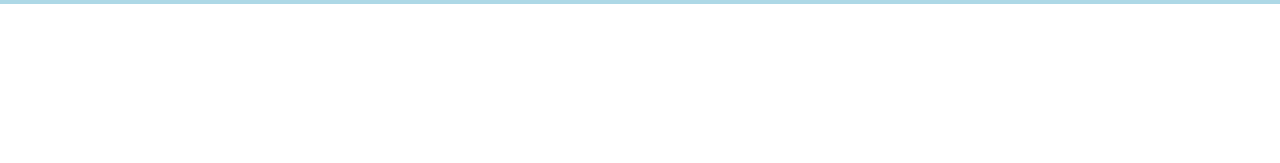
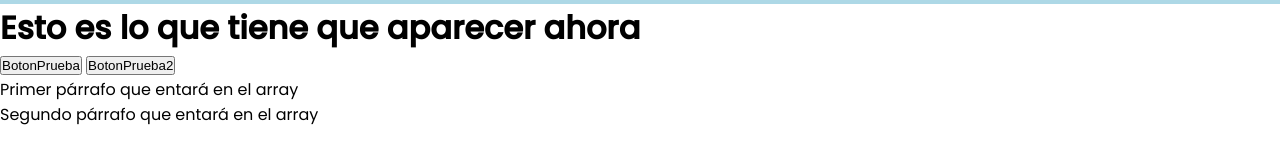
Before and after one commit to AprendiendoDisenoWeb/BasicoDisenioWeb, a plain HTML site: page HTMLBasico.html in a window 1280 px wide. Shown: the part 363-526 px from the top of the page. Drawn offline with nearby package versions, Linux system fonts and the light colour scheme.

Commit message:
añadidos eventos de raton y comienzo de DOM en general

```diff
--- a/BasicoJavaScript.js
+++ b/BasicoJavaScript.js
@@ -90,3 +90,10 @@ sumaConParametros(14, 102);
 
 //He dejado en la carpeta "Pantallazos importantes" una demostración de cómo puedo llamar
 //desde la consola a una función creada en este archivo javascript, pasándole parámetros y todo
+
+
+
+//Ahora vamos a ver cómo referenciar los objetos dentro del documento html en base a su id
+var divLogo = document.getElementById("divDelLogo");
+
+console.log(divLogo);
--- a/HTMLBasico.html
+++ b/HTMLBasico.html
@@ -2,7 +2,7 @@
 
 <html lang="es"> <!--Todo el código html de mi página web irá entre estas etiquetas. A las etiquetas se les pueden dar atributos. En este caso con el atributo lang indicamos al navegador que nos indexe la pagina teniendo en cuenta que está en español-->
     <head> <!--Lo que haya entre estas etiquetas no será visible en la página. En el head se suele incluir información como las hojas de estilo, archivos javascript internos, iconos, título...-->
-        <title>Esto es lo que aparecerá arriba junto al logo</title>
+        <title id="Titulo">Esto es lo que aparecerá arriba junto al logo</title>
 
         <meta charset="utf-8"/> <!--Especificamos el formato del texto de nuestra página. Las etiquetas meta recogen metadatos. Son utilizadas por los navegadores-->
         <meta name="description" content="Página de prueba HTML 5"/> <!--Damos una descripción para que los buscadores categoricen la página-->
@@ -18,7 +18,7 @@
 
     <body> <!--La información visible de la página web estará siempre dentro del body-->
         <header> <!--Suele usarse para añadir tu logo, tus links de navegación...-->
-            <div class="logo-container"> <!--esta etiqueta viene de <<división>>, sirve para crear secciones o agrupar contenidos. Con el atributo class le damos un nombre con el que podrá ser referenciado, por ejemplo, desde el .css-->
+            <div id="divDelLogo" class="logo-container"> <!--esta etiqueta viene de <<división>>, sirve para crear secciones o agrupar contenidos. Con el atributo class le damos un nombre con el que podrá ser referenciado, por ejemplo, desde el .css-->
                 <img src="./logo.png" alt="logo"/>
             </div>
             <nav> <!--Donde se suelen poner los links de navegación-->
@@ -33,6 +33,16 @@
             </div>
         </header>
 
+        <div>
+            <h1 id="prueba">Hola soy un documento en HTML</h1>
+        </div>
+
+        <button id="boton">BotonPrueba</button>
+        <button id="boton2">BotonPrueba2</button>
+
+        <p id="parrafo" class="lead">Primer párrafo que entará en el array</p>
+        <p id="parrafo" class="lead">Segundo párrafo que entará en el array</p>
+
         <script>
             //Variables en javscript (utilizaremos la palabra reservada "var") Por cierto, ahora puedo utilizar // para comentaarios porque estoy dentro de una etiqueta script, luego la sintaxis es la misma que en javascript donde sí se pueden utilizar
             var numero = 78; //No es necesario definir de qué tipo es la variable, igual que en python
@@ -42,6 +52,49 @@
 
             console.log("Esto es lo que aparecerá en la consola"); //Esto sería literalmente un printf, porque lo estaríamos viendo en la consola (en la web: click derecho inspeccionar elemento -> consola)
 
+            var div = document.getElementById("divDelLogo");
+            var titulo = document.getElementById("Titulo");
+            var prueba = document.getElementById("prueba");
+            var boton = document.getElementById("boton");
+            var boton2 = document.getElementById("boton2");
+            var parrafos = document.getElementsByClassName("lead"); //Como hay dos párrafos con el mismo nombre de clase "lead", la var parrafos que estamos creando será un array en el que estarán ambos párrafos
+            var todosLosParrafos = document.querySelectorAll('p'); //Con esto creamos un array con todas las etiquetas <p> del documento (se puede utilizar cualquier otra etiqueta)
+
+            console.log(div);
+            console.log(titulo.innerHTML);//Con .innerHTML accedemos al texto dentro de la etiqueta
+            console.log(titulo);
+            console.log(prueba);
+            console.log(boton);
+            console.log(parrafos); //Con esto debería imprimirse el array como objeto
+            console.log(parrafos[0]) //Con esto se imprime solo el primer párrafo guardado en el array (como objeto)
+            console.log(parrafos[1].innerText); //Con esto imprimimos el texto del segundo párrafo guardado en el array
+
+            //También podemos cambiar lo que pone
+            titulo.innerHTML = "Esta es la nueva frase que va a aparecer";
+            prueba.textContent = "Esto es lo que tiene que aparecer ahora";
+
+            boton.onclick = function()
+            {
+                prueba.style.color = "olive";
+            }
+
+            function cambiarColor()
+            {
+                prueba.style.color = "black";
+            }
+
+            boton2.onclick = cambiarColor; //Tenemos que quitar los paréntesis cuando llamemos a la función para que solo se ejecute cuando realizamos la acción
+
+            //Eventos
+            boton.addEventListener('mouseover', ratonOverButton);
+
+            function ratonOverButton()
+            {
+                console.log("He detectado que has pasado el ratón por encima del botón");
+            }
+
+            //Y modificar otros atributos
+
         </script> <!--La etiqueta script nos sirve para ejecutar código javascript. Por eso en los ataques XSS se pone siempre <script>alert("dasfas")</script>-->
     </body>
 </html>
```
